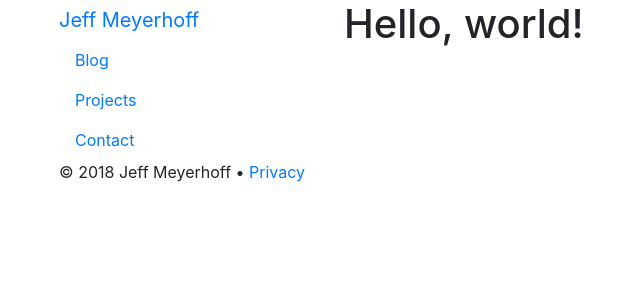
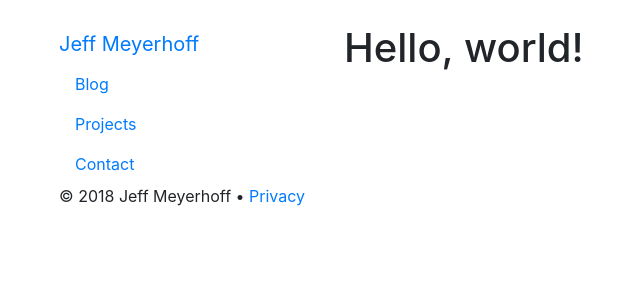
Before and after one commit to jeffington/jeffington.github.io, a Jekyll site: the page built from index.html, in a window 1280 px wide. Shown: the top 300 px of the page, without its empty margins (26-666 px from the left). Built offline with Jekyll 4.4.1, drawn with Linux system fonts in a browser that asks for light colours.

Commit message:
Top margin on large screens

```diff
--- a/_layouts/default.html
+++ b/_layouts/default.html
@@ -13,7 +13,7 @@
   </head>
   <body>
 
-  <div class="container">
+  <div class="container mt-md-4">
   <div class="row d-block d-md-none">
   {% include horizontal_nav.html %}
   </div>
```
